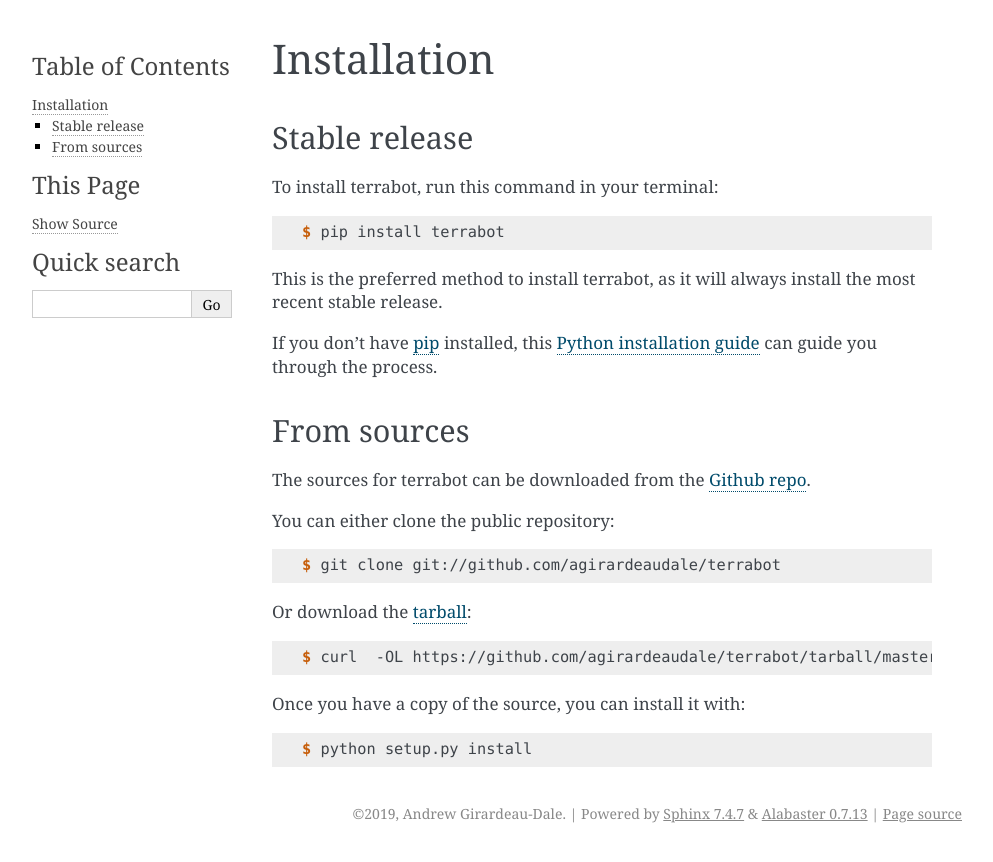
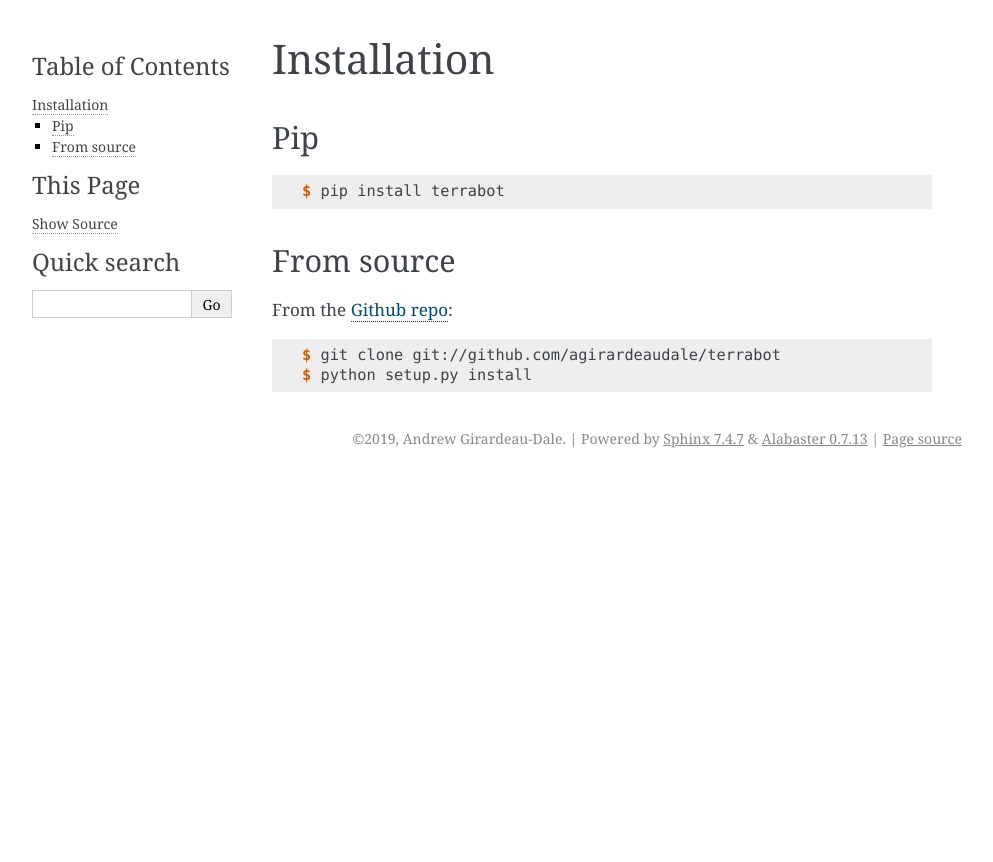
Before and after one commit to agirardeaudale/terrabot, a Sphinx documentation site: the page built from docs/installation.rst, in a window 1280 px wide. Shown: the top 862 px of the page, without its empty margins (148-1141 px from the left). Built offline with Sphinx 7.4.7, drawn with Linux system fonts in a browser that asks for light colours.

Commit message:
Make the documentation a bit less verbose

```diff
--- a/docs/index.rst
+++ b/docs/index.rst
@@ -1,5 +1,5 @@
-Welcome to terrabot's documentation!
-======================================
+terrabot documentation!
+=======================
 
 .. toctree::
    :maxdepth: 2
--- a/docs/installation.rst
+++ b/docs/installation.rst
@@ -4,48 +4,22 @@
 Installation
 ============
 
-
-Stable release
---------------
-
-To install terrabot, run this command in your terminal:
+Pip
+---
 
 .. code-block:: console
 
     $ pip install terrabot
 
-This is the preferred method to install terrabot, as it will always install the most recent stable release.
+From source
+-----------
 
-If you don't have `pip`_ installed, this `Python installation guide`_ can guide
-you through the process.
-
-.. _pip: https://pip.pypa.io
-.. _Python installation guide: http://docs.python-guide.org/en/latest/starting/installation/
-
-
-From sources
-------------
-
-The sources for terrabot can be downloaded from the `Github repo`_.
-
-You can either clone the public repository:
+From the `Github repo`_:
 
 .. code-block:: console
 
     $ git clone git://github.com/agirardeaudale/terrabot
-
-Or download the `tarball`_:
-
-.. code-block:: console
-
-    $ curl  -OL https://github.com/agirardeaudale/terrabot/tarball/master
-
-Once you have a copy of the source, you can install it with:
-
-.. code-block:: console
-
     $ python setup.py install
 
 
 .. _Github repo: https://github.com/agirardeaudale/terrabot
-.. _tarball: https://github.com/agirardeaudale/terrabot/tarball/master
--- a/docs/terrabot.rst
+++ b/docs/terrabot.rst
@@ -4,10 +4,10 @@ terrabot package
 Submodules
 ----------
 
-terrabot.terrabot module
-------------------------
+terrabot.util module
+--------------------
 
-.. automodule:: terrabot.terrabot
+.. automodule:: terrabot.util
     :members:
     :undoc-members:
     :show-inheritance:
```
Also changed, not shown: CONTRIBUTING.rst (+21 -89 lines), README.rst (+2 -19 lines), docs/usage.rst (line endings or trailing spaces).
